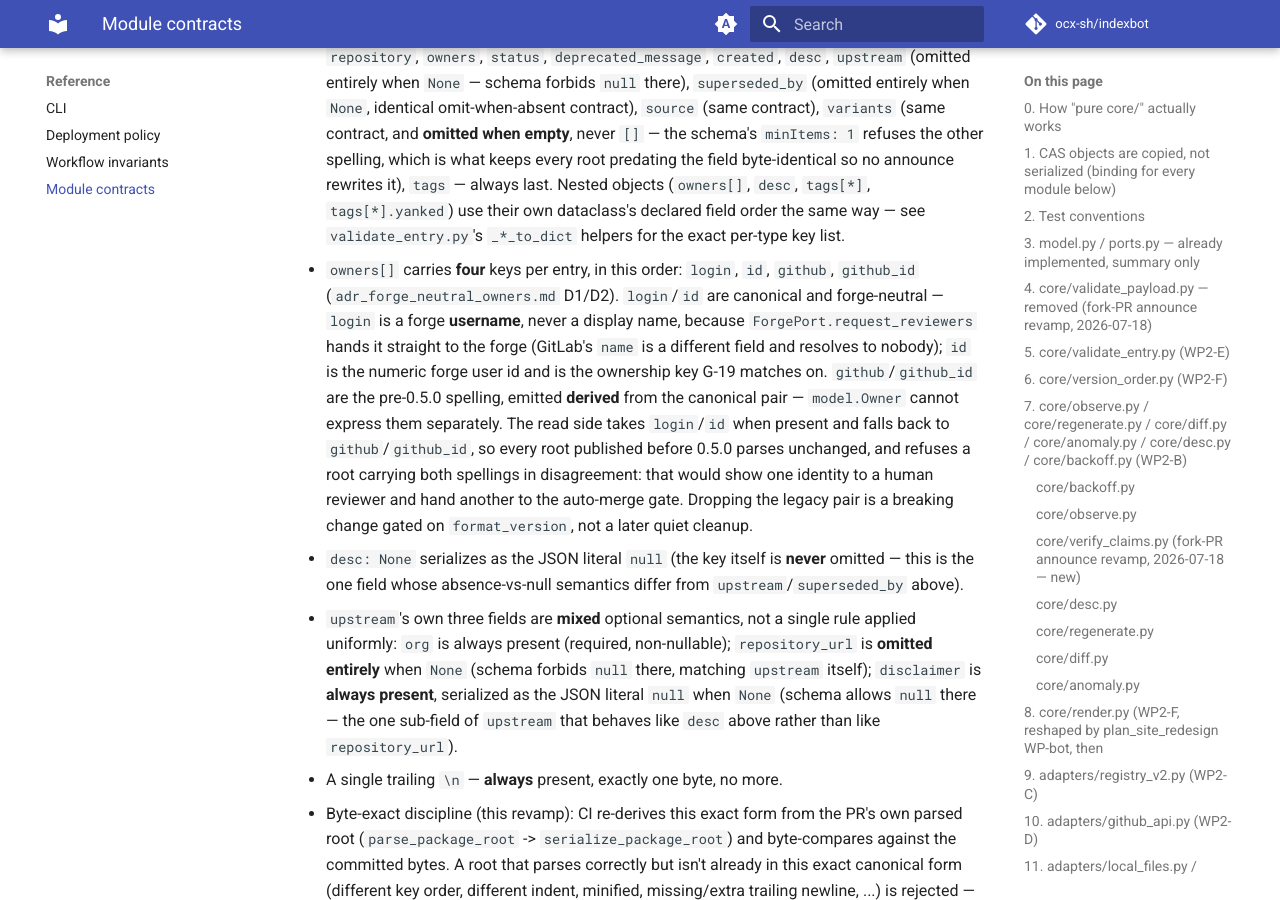
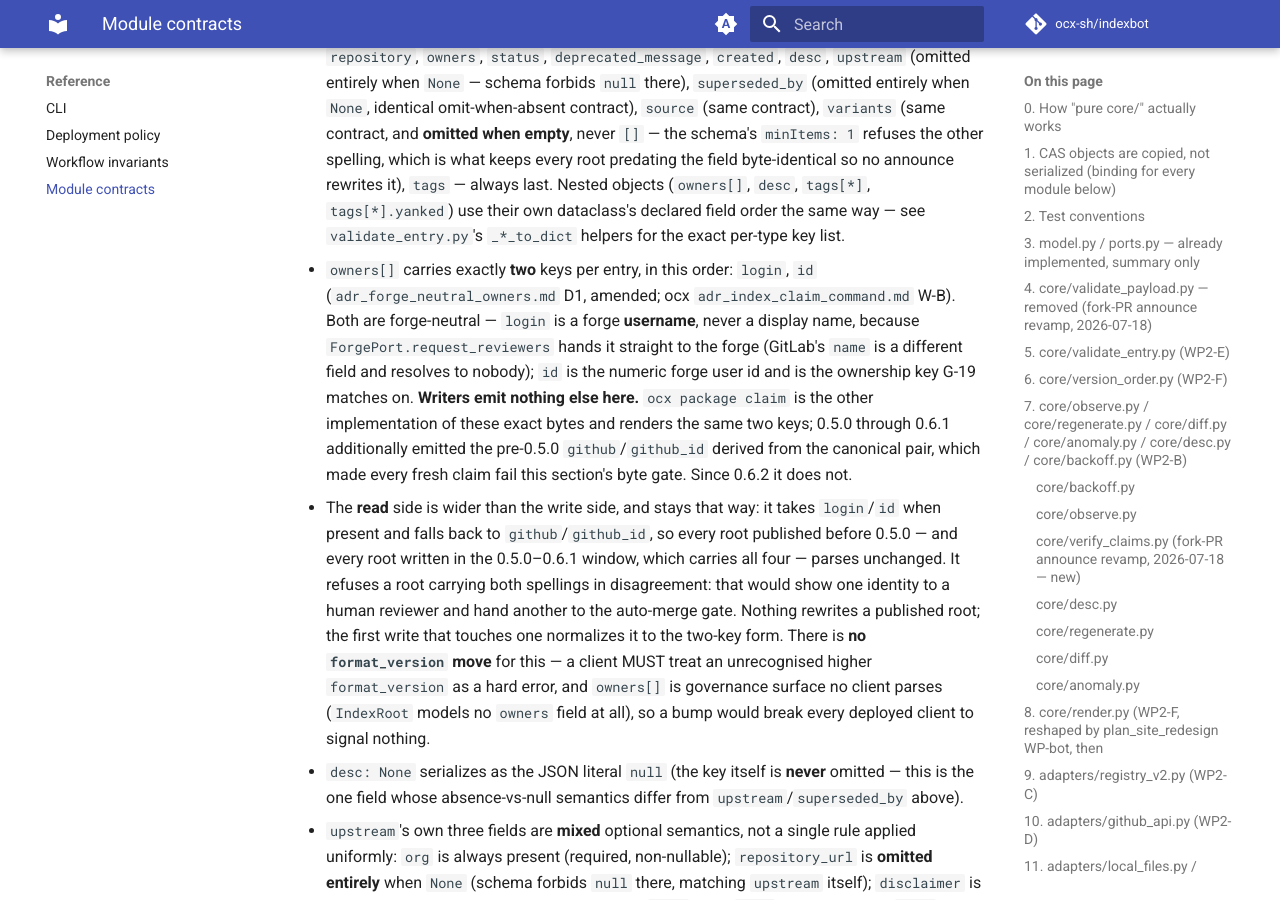
Before and after one commit to ocx-sh/indexbot, an MkDocs documentation site: the page built from docs/reference/contracts.md, in a window 1280 px wide and 900 px high, scrolled down 22521 px. Built offline with MkDocs 1.6.1 and Material for MkDocs 9.7.7, drawn with Linux system fonts in a browser that asks for light colours; comment, search, counter and statistics services are not loaded.

Commit message:
fix(validate): canonical owner serialization is login/id only
`ocx package claim` renders `owners[]` as `{login, id}`; this serializer
emitted `{login, id, github, github_id}`, so CONTRACTS §14's byte-exact
discipline rejected every fresh claim with "committed bytes are not the
canonical root serialization".

Two writers of one byte-exact form must agree. ocx's
`adr_index_claim_command.md` W-B settled which one moves: emit the canonical
pair only, and take no `format_version` bump — a client must treat an
unrecognised higher `format_version` as a hard error, and `owners[]` is
governance surface no client parses, so a bump would break every deployed ocx
to signal nothing.

The read side is untouched and stays wider than the write side: `login`/`id`
win, `github`/`github_id` remain the fallback, and a root carrying both
spellings in disagreement is still refused. Nothing rewrites a published root;
the first write that touches one normalizes it.

Closes #6

```diff
--- a/docs/reference/contracts.md
+++ b/docs/reference/contracts.md
@@ -1063,20 +1063,29 @@ form, never digested itself):**
   (`owners[]`, `desc`, `tags[*]`, `tags[*].yanked`) use their own dataclass's
   declared field order the same way — see `validate_entry.py`'s
   `_*_to_dict` helpers for the exact per-type key list.
-- `owners[]` carries **four** keys per entry, in this order: `login`, `id`,
-  `github`, `github_id` (`adr_forge_neutral_owners.md` D1/D2). `login`/`id`
-  are canonical and forge-neutral — `login` is a forge **username**, never a
-  display name, because `ForgePort.request_reviewers` hands it straight to
-  the forge (GitLab's `name` is a different field and resolves to nobody);
-  `id` is the numeric forge user id and is the ownership key G-19 matches
-  on. `github`/`github_id` are the pre-0.5.0 spelling, emitted **derived**
-  from the canonical pair — `model.Owner` cannot express them separately.
-  The read side takes `login`/`id` when present and falls back to
-  `github`/`github_id`, so every root published before 0.5.0 parses
-  unchanged, and refuses a root carrying both spellings in disagreement:
-  that would show one identity to a human reviewer and hand another to the
-  auto-merge gate. Dropping the legacy pair is a breaking change gated on
-  `format_version`, not a later quiet cleanup.
+- `owners[]` carries exactly **two** keys per entry, in this order: `login`,
+  `id` (`adr_forge_neutral_owners.md` D1, amended; ocx
+  `adr_index_claim_command.md` W-B). Both are forge-neutral — `login` is a
+  forge **username**, never a display name, because
+  `ForgePort.request_reviewers` hands it straight to the forge (GitLab's
+  `name` is a different field and resolves to nobody); `id` is the numeric
+  forge user id and is the ownership key G-19 matches on.
+  **Writers emit nothing else here.** `ocx package claim` is the other
+  implementation of these exact bytes and renders the same two keys; 0.5.0
+  through 0.6.1 additionally emitted the pre-0.5.0 `github`/`github_id`
+  derived from the canonical pair, which made every fresh claim fail this
+  section's byte gate. Since 0.6.2 it does not.
+- The **read** side is wider than the write side, and stays that way: it takes
+  `login`/`id` when present and falls back to `github`/`github_id`, so every
+  root published before 0.5.0 — and every root written in the 0.5.0–0.6.1
+  window, which carries all four — parses unchanged. It refuses a root
+  carrying both spellings in disagreement: that would show one identity to a
+  human reviewer and hand another to the auto-merge gate. Nothing rewrites a
+  published root; the first write that touches one normalizes it to the
+  two-key form. There is **no `format_version` move** for this — a client MUST
+  treat an unrecognised higher `format_version` as a hard error, and `owners[]`
+  is governance surface no client parses (`IndexRoot` models no `owners` field
+  at all), so a bump would break every deployed client to signal nothing.
 - `desc: None` serializes as the JSON literal `null` (the key itself is
   **never** omitted — this is the one field whose absence-vs-null semantics
   differ from `upstream`/`superseded_by` above).
```
Also changed, not shown: .claude/artifacts/adr_forge_neutral_owners.md (+50 -0 lines), .claude/rules/quality-indexbot-security.md (+8 -6 lines), docs/reference/cli.md (+3 -2 lines), 9 other files.
